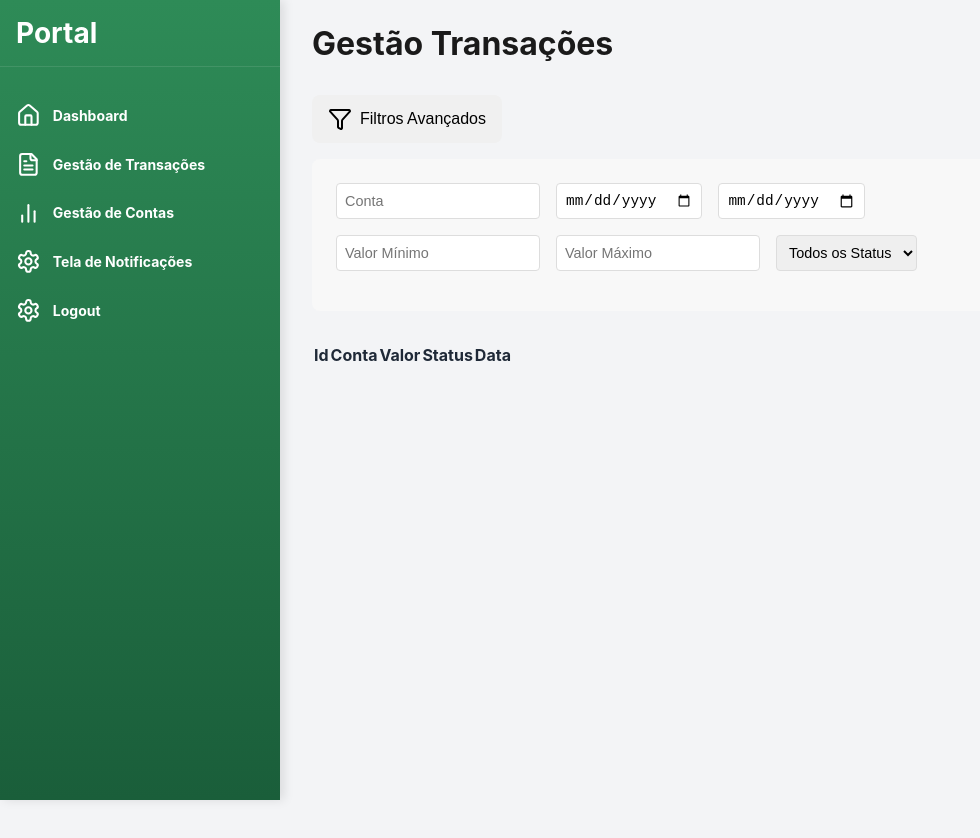
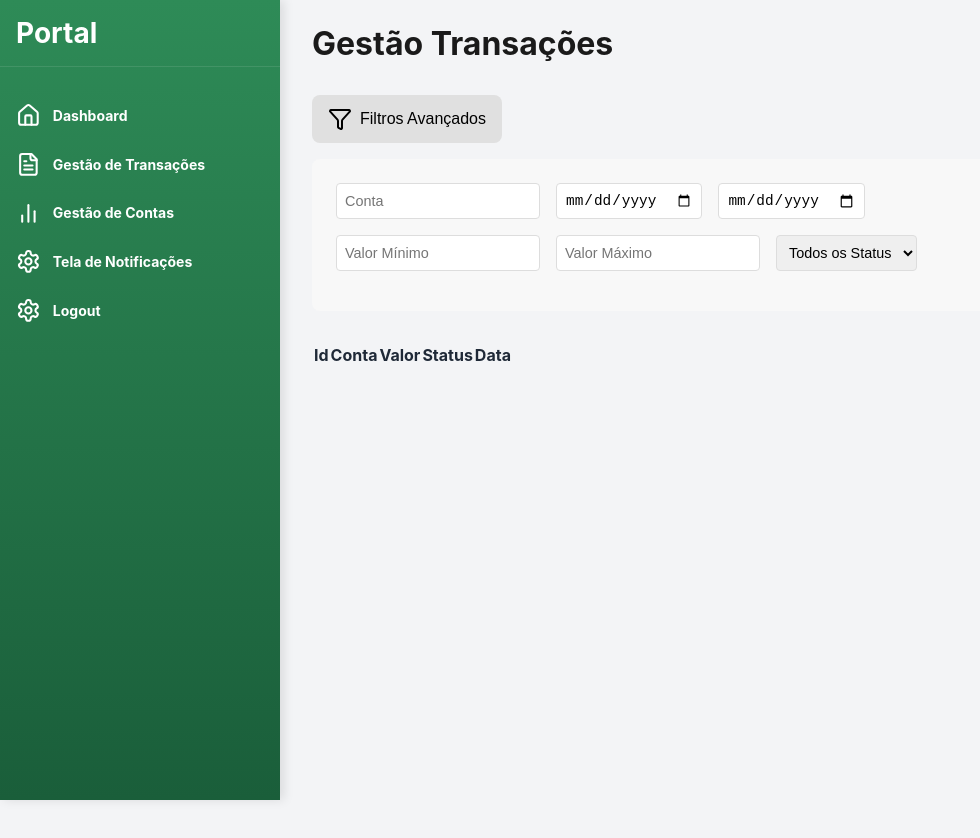
Before and after one commit to RusthenRonald2006/Portal-de-analise-em-anomalias-transacionais, a React (Create React App) app in the folder detec-anomalias/: page /gestaotransacoes in a window 1280 px wide. In both pictures the pointer is over the button "Filtros Avançados". Shown: the top 838 px of the page, without its empty margins (0-980 px from the left). Built offline with nearby package versions, Linux system fonts and the light colour scheme; the HTML template or start-up script is replaced by a standard one.

Commit message:
adicionando hover

```diff
--- a/detec-anomalias/src/components/Pages/GestaoTransacoes.js
+++ b/detec-anomalias/src/components/Pages/GestaoTransacoes.js
@@ -69,7 +69,9 @@ function GestaoTransacoes(){
                             </tr>
                         </thead>
                         <tbody>
+                            <tr>
 
+                            </tr>
                         </tbody>
                     </table>
                 </div>
--- a/detec-anomalias/src/components/Pages/GestaoTransacoes.module.css
+++ b/detec-anomalias/src/components/Pages/GestaoTransacoes.module.css
@@ -19,6 +19,11 @@ h1 {
     font-size: 1rem;
     transition: background-color 0.2s;
 }
+
+.filter_button:hover {
+    background: #e0e0e0;
+  }
+
 .filter_section {
     margin-bottom: 2rem;
 }
```
